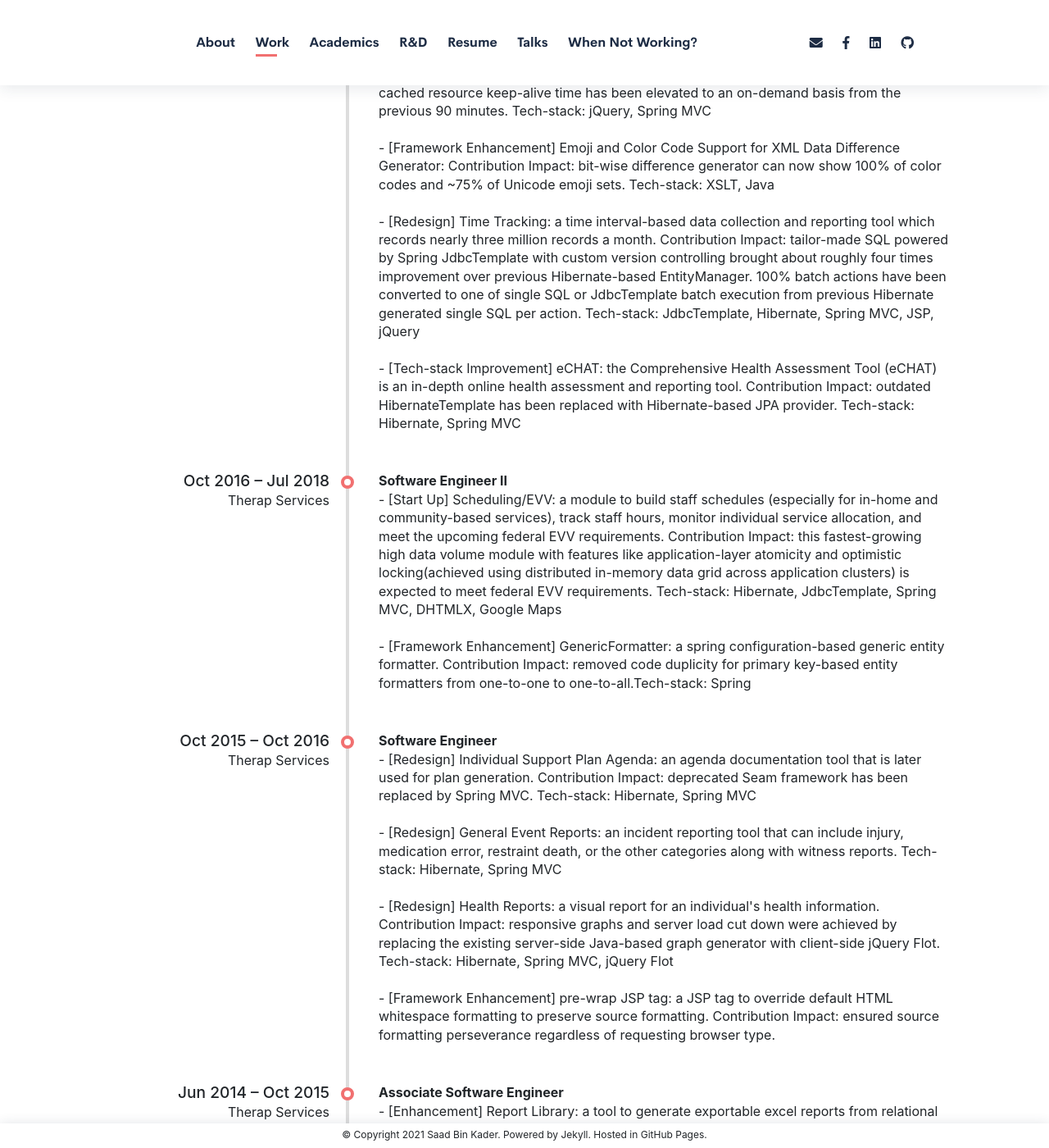
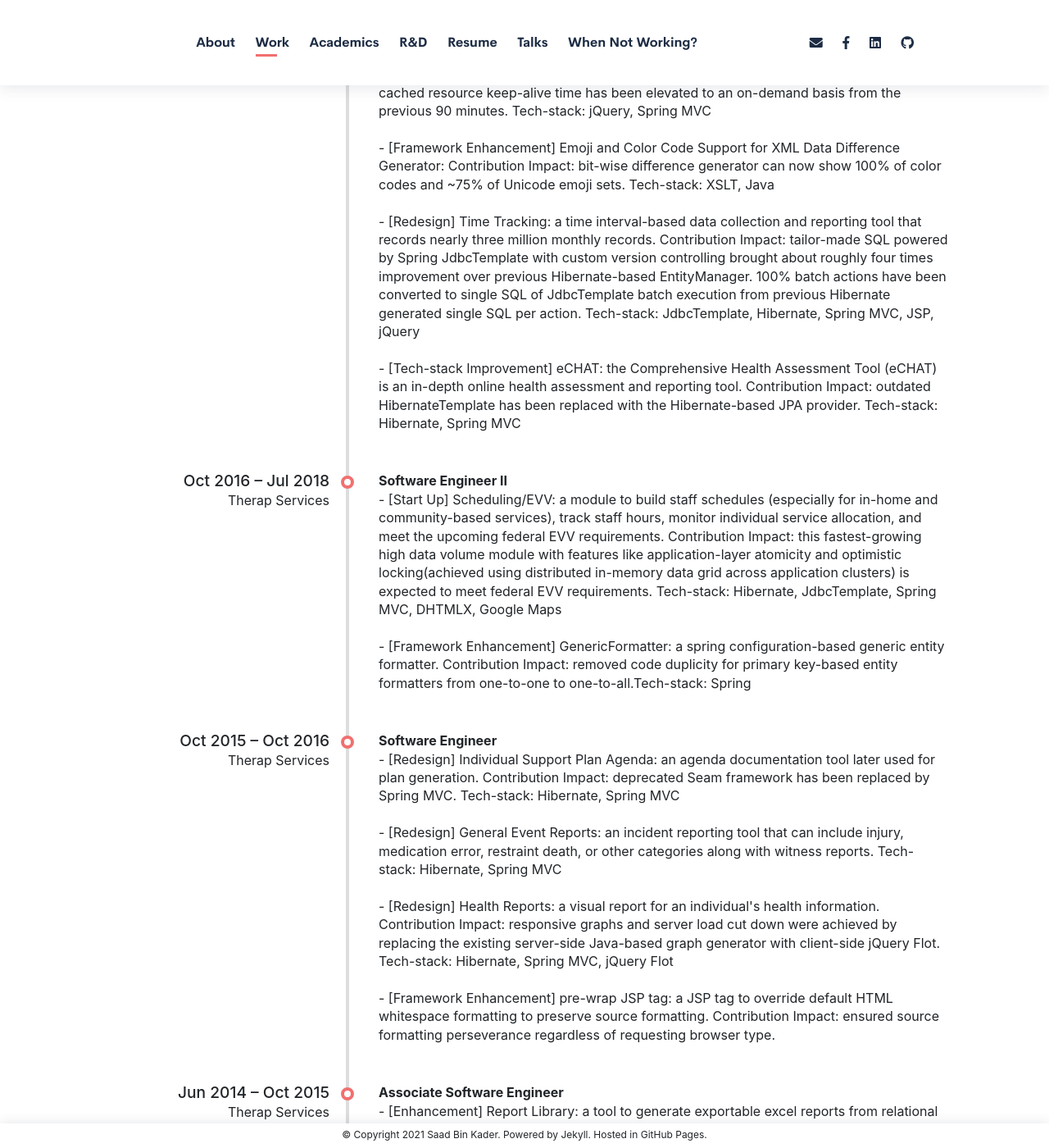
Before and after one commit to saadbinkader/saadbinkader.github.io, a Jekyll site: the page built from work.html, in a window 1280 px wide and 1400 px high, scrolled down 308 px. Shown: the whole window at 82% size. Built offline with Jekyll 4.4.1, drawn with Linux system fonts in a browser that asks for light colours; some web fonts are replaced; a script that is not in the unit is left out.

Commit message:
Updated resume

```diff
--- a/work.html
+++ b/work.html
@@ -37,10 +37,10 @@
             - [Framework Enhancement] Emoji and Color Code Support for XML Data Difference Generator: Contribution Impact: bit-wise difference generator can now show 100% of color codes and ~75% of Unicode emoji sets. Tech-stack: XSLT, Java
             <br/>
             <br/>
-            - [Redesign] Time Tracking: a time interval-based data collection and reporting tool which records nearly three million records a month. Contribution Impact: tailor-made SQL powered by Spring JdbcTemplate with custom version controlling brought about roughly four times improvement over previous Hibernate-based EntityManager. 100% batch actions have been converted to one of single SQL or JdbcTemplate batch execution from previous Hibernate generated single SQL per action. Tech-stack: JdbcTemplate, Hibernate, Spring MVC, JSP, jQuery
+            - [Redesign] Time Tracking: a time interval-based data collection and reporting tool that records nearly three million monthly records. Contribution Impact: tailor-made SQL powered by Spring JdbcTemplate with custom version controlling brought about roughly four times improvement over previous Hibernate-based EntityManager. 100% batch actions have been converted to single SQL of JdbcTemplate batch execution from previous Hibernate generated single SQL per action. Tech-stack: JdbcTemplate, Hibernate, Spring MVC, JSP, jQuery
             <br/>
             <br/>
-            - [Tech-stack Improvement] eCHAT: the Comprehensive Health Assessment Tool (eCHAT) is an in-depth online health assessment and reporting tool. Contribution Impact: outdated HibernateTemplate has been replaced with Hibernate-based JPA provider. Tech-stack: Hibernate, Spring MVC
+            - [Tech-stack Improvement] eCHAT: the Comprehensive Health Assessment Tool (eCHAT) is an in-depth online health assessment and reporting tool. Contribution Impact: outdated HibernateTemplate has been replaced with the Hibernate-based JPA provider. Tech-stack: Hibernate, Spring MVC
           </p>
         </div>
       </div>
@@ -69,10 +69,10 @@
           <p>
             <b>Software Engineer</b>
             <br/>
-            - [Redesign] Individual Support Plan Agenda: an agenda documentation tool that is later used for plan generation. Contribution Impact: deprecated Seam framework has been replaced by Spring MVC. Tech-stack: Hibernate, Spring MVC
+            - [Redesign] Individual Support Plan Agenda: an agenda documentation tool later used for plan generation. Contribution Impact: deprecated Seam framework has been replaced by Spring MVC. Tech-stack: Hibernate, Spring MVC
             <br/>
             <br/>
-            - [Redesign] General Event Reports: an incident reporting tool that can include injury, medication error, restraint death, or the other categories along with witness reports. Tech-stack: Hibernate, Spring MVC
+            - [Redesign] General Event Reports: an incident reporting tool that can include injury, medication error, restraint death, or other categories along with witness reports. Tech-stack: Hibernate, Spring MVC
             <br/>
             <br/>
             - [Redesign] Health Reports: a visual report for an individual's health information. Contribution Impact: responsive graphs and server load cut down were achieved by replacing the existing server-side Java-based graph generator with client-side jQuery Flot. Tech-stack: Hibernate, Spring MVC, jQuery Flot
```
Also changed, not shown: 3 other files.
